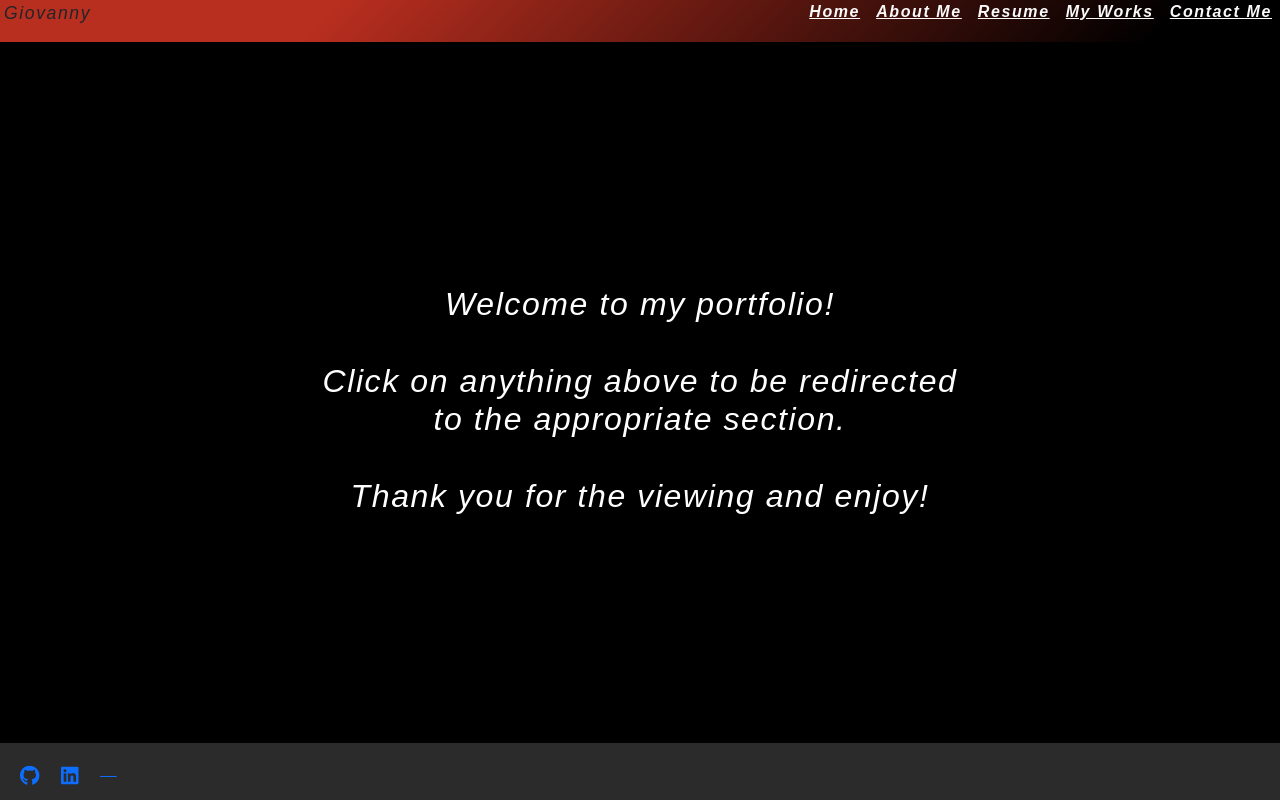
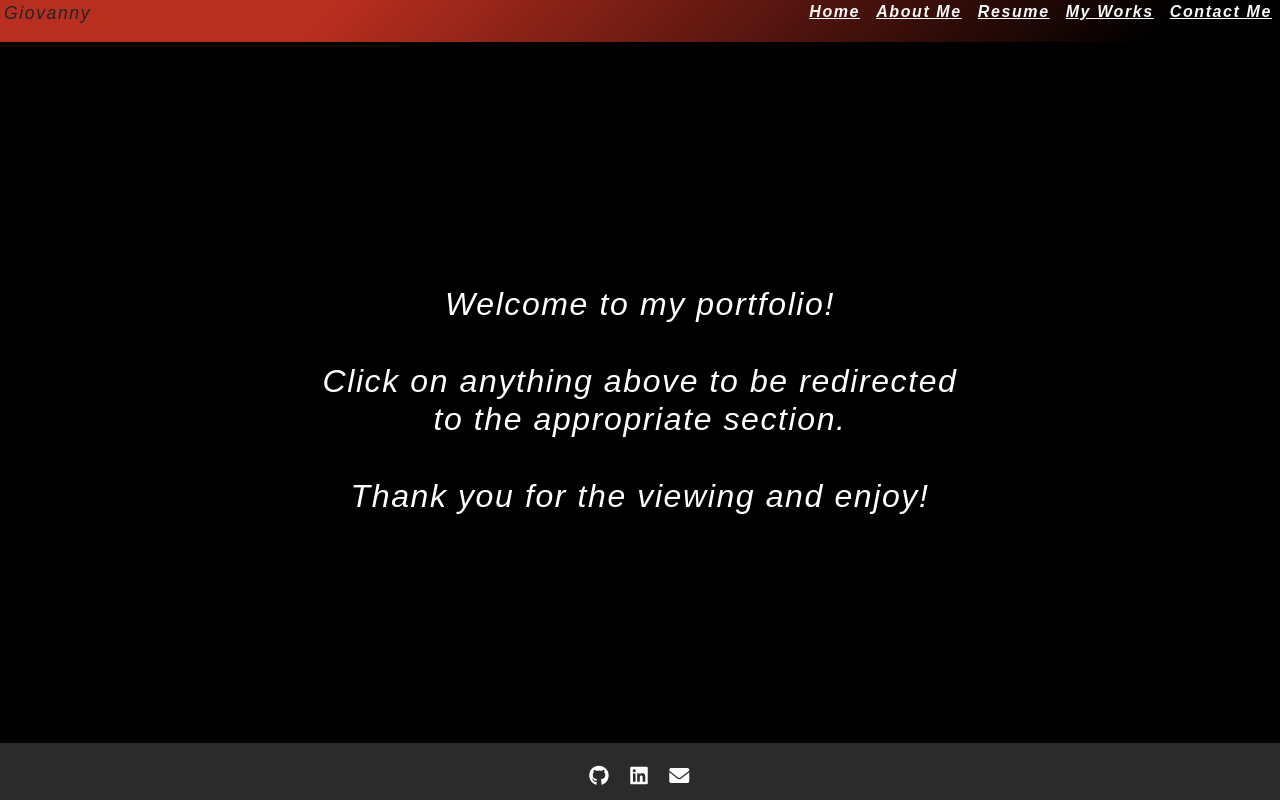
Before and after one commit to NeXFP/React-Portfolio, a React (Create React App) app: page / in a window 1280 px wide. Built offline with nearby package versions, Linux system fonts and the light colour scheme.

Commit message:
Adjusted styling for footer, added download capability of Resume

```diff
--- a/src/components/Footer/index.js
+++ b/src/components/Footer/index.js
@@ -4,25 +4,25 @@ import "bootstrap/dist/css/bootstrap.min.css";
 function Footer() {
     return (
         <footer className="footer">
-            <div className="flex center">
+            <div className="flex-center">
                 <div className="flex-row">
                     <div className="flex-row">
 
                         <div>
                             <a href="https://github.com/NeXFP" target="_blank" rel="noreferrer">
-                                <i className="fa-brands fa-github icons mx-2"></i>
+                                <i className="fa-brands fa-github icons icon mx-2"></i>
                             </a>
                         </div>
 
                         <div>
                             <a href="https://www.linkedin.com/in/giovanny-cardoso-065a961a9/" target="_blank" rel="noreferrer">
-                                <i className="fa-brands fa-linkedin icons mx-2"></i>
+                                <i className="fa-brands fa-linkedin icons icon mx-2"></i>
                             </a>
                         </div>
 
                         <div>
                             <a href="mailto:giovannycardoso50@gmail.com">
-                                <i className="fa-envelope icons mx-2"></i>
+                                <i className="fa fa-envelope icons icon mx-2"></i>
                             </a>
                         </div>
 
--- a/src/components/Portfolio/index.js
+++ b/src/components/Portfolio/index.js
@@ -1,4 +1,5 @@
 import React from 'react';
+
 
 function Portfolio() {
     return (
--- a/src/components/Resume/index.js
+++ b/src/components/Resume/index.js
@@ -1,4 +1,5 @@
 import React from 'react';
+import ResumePDF from '../../assets/icons/Resume.pdf';
 
 function Resume() {
     return (
@@ -9,6 +10,12 @@ function Resume() {
                 <br />
                 <br />
                 <br />
+
+                <div class='my-2'>
+                    <div className="flex-center">
+                        <p>Download my <a href={ResumePDF} target='_blank' rel='noreferrer noopener' download>Resume Here!</a></p>
+                    </div>
+                </div>
 
                 <div className="flex-center">
                     <h2>Front-end Skills</h2>
--- a/src/index.css
+++ b/src/index.css
@@ -369,11 +369,15 @@ header {
   width: 100%;
   bottom: 0px;
   padding:10px;
-  color:white;
+
 }
 
 .icons {
   font-size: 20px;
+}
+
+.icon {
+  color: white;
 }
 
 .flex-right {
```
Also changed, not shown: 1 other file (tests, documents, lock files or other folders).
